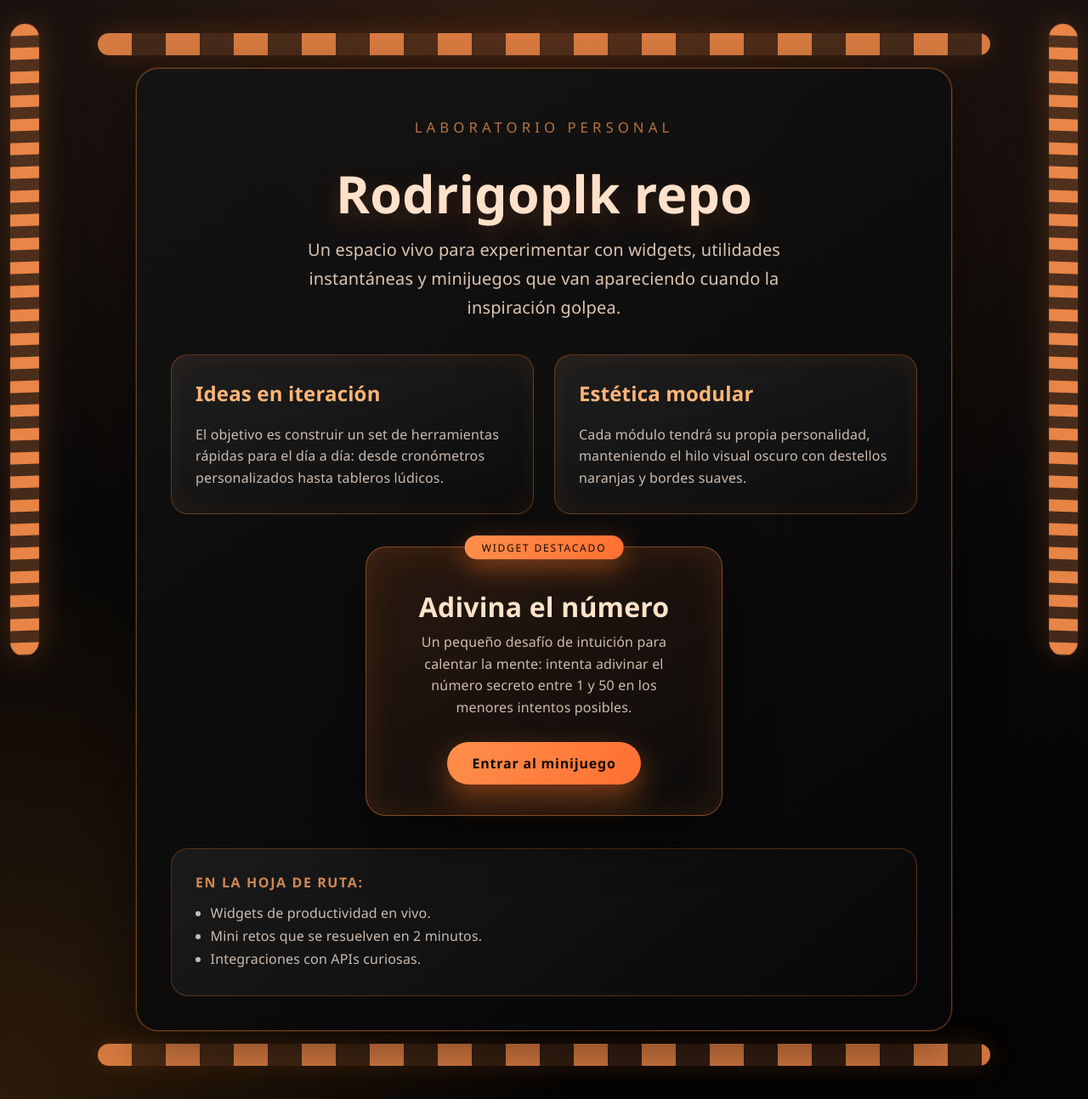
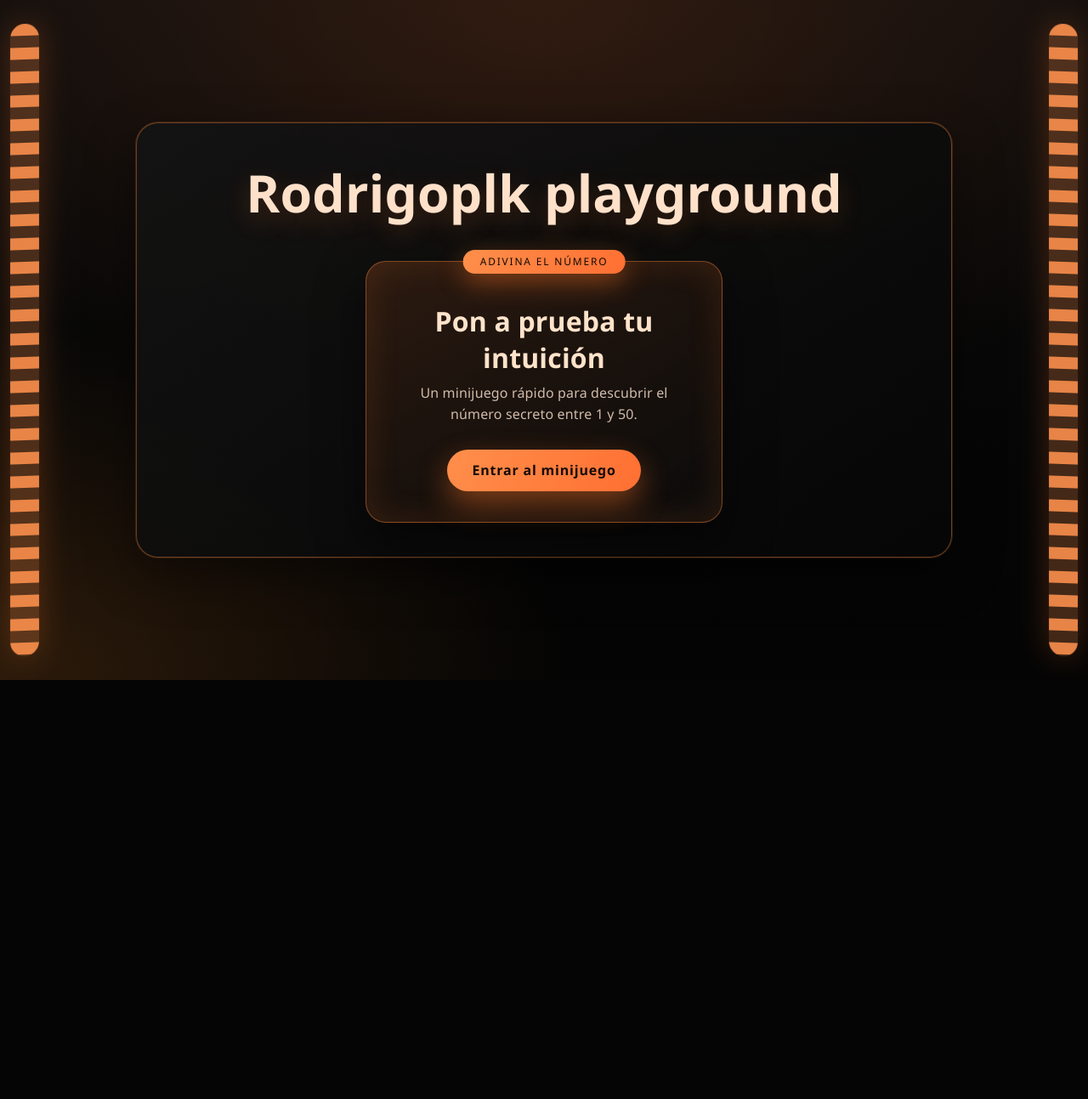
Before and after one commit to Rodrigoplk/frontiers, a Next.js app: page / in a window 1280 px wide. Shown: the whole page at 85% size. After the commit the page ends 800 px from the top, so only its background shows below. Built offline with nearby package versions, Linux system fonts and the light colour scheme.

Commit message:
Simplify landing content and fix widget link

```diff
--- a/app/page.js
+++ b/app/page.js
@@ -1,54 +1,25 @@
+import Link from "next/link";
+
 export default function HomePage() {
   return (
     <main className="welcome-page">
-      <span className="zipper-strip top" aria-hidden="true" />
-      <span className="zipper-strip bottom" aria-hidden="true" />
-
       <div className="zipper-frame">
         <header className="hero">
-          <p className="hero__subtitle">Laboratorio personal</p>
-          <h1 className="hero__title">Rodrigoplk repo</h1>
-          <p className="hero__lead">
-            Un espacio vivo para experimentar con widgets, utilidades instantáneas y minijuegos que van apareciendo cuando la inspiración golpea.
-          </p>
+          <h1 className="hero__title">Rodrigoplk playground</h1>
         </header>
-
-        <section className="vision">
-          <div className="vision__panel">
-            <h2>Ideas en iteración</h2>
-            <p>
-              El objetivo es construir un set de herramientas rápidas para el día a día: desde cronómetros personalizados hasta tableros lúdicos.
-            </p>
-          </div>
-          <div className="vision__panel">
-            <h2>Estética modular</h2>
-            <p>
-              Cada módulo tendrá su propia personalidad, manteniendo el hilo visual oscuro con destellos naranjas y bordes suaves.
-            </p>
-          </div>
-        </section>
 
         <section className="widget-highlight">
           <article className="widget-card">
-            <span className="widget-card__tag">Widget destacado</span>
-            <h3 className="widget-card__title">Adivina el número</h3>
+            <span className="widget-card__tag">Adivina el número</span>
+            <h3 className="widget-card__title">Pon a prueba tu intuición</h3>
             <p className="widget-card__description">
-              Un pequeño desafío de intuición para calentar la mente: intenta adivinar el número secreto entre 1 y 50 en los menores intentos posibles.
+              Un minijuego rápido para descubrir el número secreto entre 1 y 50.
             </p>
-            <a className="widget-card__action" href="/widgets/adivina">
+            <Link className="widget-card__action" href="/widgets/adivina">
               Entrar al minijuego
-            </a>
+            </Link>
           </article>
         </section>
-
-        <footer className="roadmap">
-          <h4>En la hoja de ruta:</h4>
-          <ul>
-            <li>Widgets de productividad en vivo.</li>
-            <li>Mini retos que se resuelven en 2 minutos.</li>
-            <li>Integraciones con APIs curiosas.</li>
-          </ul>
-        </footer>
       </div>
     </main>
   );
```
